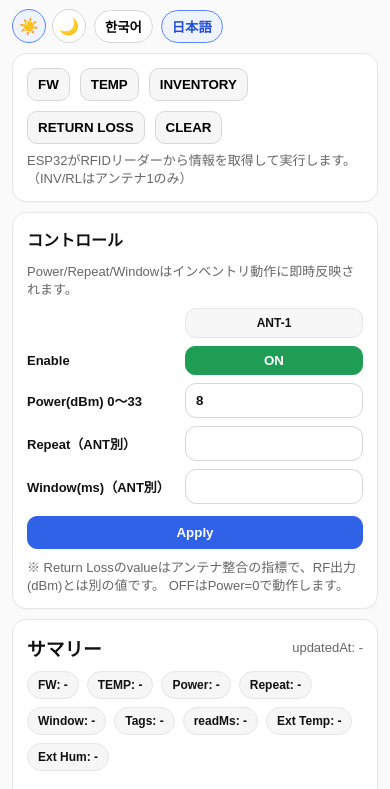
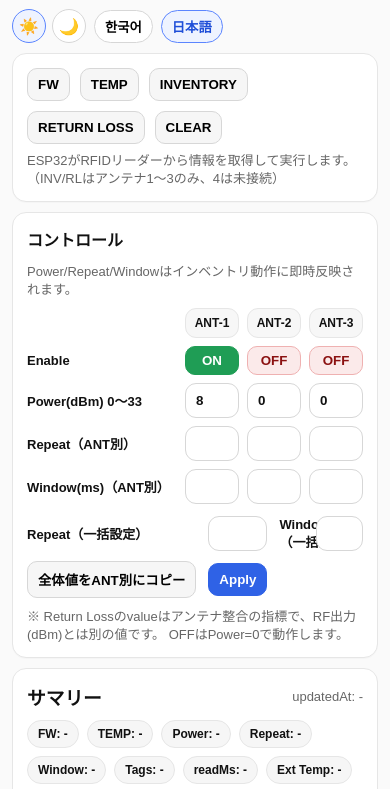
Before and after one commit to kakita7215/SUICA-R-STDY, a website: page public/index.html in a window 390 px wide. Shown: the part 43-832 px from the top of the page. Drawn offline with Linux system fonts and the light colour scheme.

Commit message:
Update index.html

```diff
--- a/public/index.html
+++ b/public/index.html
@@ -150,7 +150,7 @@
 
     .ctl-grid{
       display:grid;
-      grid-template-columns: 220px 1fr;
+      grid-template-columns: 220px repeat(3, minmax(0, 1fr));
       gap: 10px 12px;
       align-items:center;
       width:100%;
@@ -210,7 +210,7 @@
 
     .total-grid{
       display:grid;
-      grid-template-columns: 1fr;
+      grid-template-columns: 1fr 1fr auto auto;
       gap: 10px 12px;
       align-items:center;
       margin-top: 12px;
@@ -313,18 +313,18 @@
     @media (max-width: 760px){
       .wrap{ padding: 12px; }
       .title{ font-size: 22px; }
-      .ctl-grid{ grid-template-columns: 170px 1fr; }
+      .ctl-grid{ grid-template-columns: 170px repeat(3, minmax(0,1fr)); }
       .total-grid{ grid-template-columns: 1fr 1fr; }
       .total-grid .btn, .total-grid .btn.primary{ width:100%; }
     }
 
     @media (max-width: 520px){
-      .ctl-grid{ grid-template-columns: 150px 1fr; gap: 8px 8px; }
+      .ctl-grid{ grid-template-columns: 150px repeat(3, minmax(0,1fr)); gap: 8px 8px; }
       input[type="number"], input[type="text"]{ padding: 9px 10px; border-radius: 11px; }
       .anthead{ padding: 7px 8px; border-radius: 11px; font-size: 12px; }
       .rowlabel{ font-size: 13px; }
       .btn{ padding: 8px 10px; }
-      .total-grid{ grid-template-columns: 1fr; }
+      .total-grid{ grid-template-columns: 1fr 1fr auto auto; }
     }
   </style>
 </head>
@@ -355,11 +355,11 @@
         <button class="btn" id="btnCLEAR">CLEAR</button>
       </div>
       <div class="hint" id="topHint">
-        ESP32がRFIDリーダーから情報を取得して実行します。（INV/RLはアンテナ1のみ）
+        ESP32がRFIDリーダーから情報を取得して実行します。（INV/RLはアンテナ1〜3のみ、4は未接続）
       </div>
     </div>
 
-        <div class="card">
+            <div class="card">
       <div class="controlHeader">
         <h3 id="ctlTitle">コントロール</h3>
         <div class="hint" id="ctlHint" style="margin:0">
@@ -370,21 +370,38 @@
       <div class="ctl-grid">
         <div></div>
         <div class="anthead">ANT-1</div>
+        <div class="anthead">ANT-2</div>
+        <div class="anthead">ANT-3</div>
 
         <div class="rowlabel" id="lblEnable">Enable</div>
         <button id="ant1Toggle" class="antToggle on">ON</button>
+        <button id="ant2Toggle" class="antToggle off">OFF</button>
+        <button id="ant3Toggle" class="antToggle off">OFF</button>
 
         <div class="rowlabel" id="lblPower">Power(dBm) 0〜33</div>
         <input id="power1" type="number" min="0" max="33" />
+        <input id="power2" type="number" min="0" max="33" />
+        <input id="power3" type="number" min="0" max="33" />
 
         <div class="rowlabel" id="lblRepeatPer">Repeat（ANT別）</div>
         <input id="repeat1" type="number" min="1" max="255" />
+        <input id="repeat2" type="number" min="1" max="255" />
+        <input id="repeat3" type="number" min="1" max="255" />
 
         <div class="rowlabel" id="lblWindowPer">Window(ms)（ANT別）</div>
         <input id="windowMs1" type="number" min="50" max="5000" />
+        <input id="windowMs2" type="number" min="50" max="5000" />
+        <input id="windowMs3" type="number" min="50" max="5000" />
       </div>
 
       <div class="total-grid">
+        <div class="rowlabel" id="lblRepeatAll">Repeat（一括設定）</div>
+        <input id="repeatAll" type="number" min="1" max="255" />
+
+        <div class="rowlabel" id="lblWindowAll">Window(ms)（一括設定）</div>
+        <input id="windowAll" type="number" min="50" max="5000" />
+
+        <button class="btn" id="btnCopyAll">全体値をANT別にコピー</button>
         <button class="btn primary" id="btnApply">Apply</button>
       </div>
 
@@ -442,6 +459,9 @@
             <th>EPC</th>
             <th style="width:140px">NAME</th>
             <th style="width:90px">ANT1</th>
+            <th style="width:90px">ANT2</th>
+            <th style="width:90px">ANT3</th>
+            <th style="width:90px">BEST</th>
             <th style="width:90px">CONF</th>
           </tr>
         </thead>
@@ -454,7 +474,7 @@
     const I18N = {
       ko: {
         title: "SUICA R PJ Monitor",
-        topHint: "ESP32가 RFID 리더에서 정보를 받아 실행합니다. (INV/RL은 안테나 1만)",
+        topHint: "ESP32가 RFID 리더에서 정보를 받아 실행합니다. (INV/RL은 안테나 1~3만, 4는 미연결)",
         controlTitle: "컨트롤",
         controlHint: "Power/Repeat/Window는 인벤토리 동작에 즉시 반영됩니다.",
         labelPower: "Power(dBm) 0〜33",
@@ -482,7 +502,7 @@
       },
       ja: {
         title: "SUICA R PJ Monitor",
-        topHint: "ESP32がRFIDリーダーから情報を取得して実行します。（INV/RLはアンテナ1のみ）",
+        topHint: "ESP32がRFIDリーダーから情報を取得して実行します。（INV/RLはアンテナ1〜3のみ、4は未接続）",
         controlTitle: "コントロール",
         controlHint: "Power/Repeat/Windowはインベントリ動作に即時反映されます。",
         labelPower: "Power(dBm) 0〜33",
@@ -562,45 +582,85 @@
 
     applyTheme(theme);
 
-        const power1 = el("power1");
-    const repeat1 = el("repeat1");
-    const windowMs1 = el("windowMs1");
-    const ant1Toggle = el("ant1Toggle");
+            const power1 = el("power1"), power2 = el("power2"), power3 = el("power3");
+    const repeat1 = el("repeat1"), repeat2 = el("repeat2"), repeat3 = el("repeat3");
+    const windowMs1 = el("windowMs1"), windowMs2 = el("windowMs2"), windowMs3 = el("windowMs3");
+    const repeatAll = el("repeatAll"), windowAll = el("windowAll");
+    const ant1Toggle = el("ant1Toggle"), ant2Toggle = el("ant2Toggle"), ant3Toggle = el("ant3Toggle");
 
-    const antEnabled = [true];
-    let powerCache = null;
+    const antEnabled = [true, false, false];
+    const powerCache = [null, null, null];
 
-        function toggleInputDisabled(disabled){
-      power1.disabled = disabled;
-      repeat1.disabled = disabled;
-      windowMs1.disabled = disabled;
+            function toggleInputDisabled(idx, disabled){
+      const r = idx === 0 ? repeat1 : (idx === 1 ? repeat2 : repeat3);
+      const w = idx === 0 ? windowMs1 : (idx === 1 ? windowMs2 : windowMs3);
+      if (idx === 0) power1.disabled = disabled;
+      if (idx === 1) power2.disabled = disabled;
+      if (idx === 2) power3.disabled = disabled;
+      r.disabled = disabled;
+      w.disabled = disabled;
     }
 
-    function setAntEnabled(enabled){
-      antEnabled[0] = enabled;
+    function setAntEnabled(idx, enabled){
+      antEnabled[idx] = enabled;
       if (enabled){
-        const restored = (powerCache !== null && Number.isFinite(powerCache)) ? powerCache : 8;
-        power1.value = restored;
-        toggleInputDisabled(false);
+        const cached = powerCache[idx];
+        const fallback = 8;
+        const restored = (cached !== null && Number.isFinite(cached)) ? cached : fallback;
+        if (idx === 0) power1.value = restored;
+        if (idx === 1) power2.value = restored;
+        if (idx === 2) power3.value = restored;
+        toggleInputDisabled(idx, false);
       } else {
-        const current = Number(power1.value);
-        if (Number.isFinite(current) && current > 0) powerCache = current;
-        power1.value = 0;
-        toggleInputDisabled(true);
+        const current = idx === 0 ? Number(power1.value) : (idx === 1 ? Number(power2.value) : Number(power3.value));
+        if (Number.isFinite(current) && current > 0) powerCache[idx] = current;
+        if (idx === 0) power1.value = 0;
+        if (idx === 1) power2.value = 0;
+        if (idx === 2) power3.value = 0;
+        toggleInputDisabled(idx, true);
       }
       updateAntToggleUI();
     }
 
     function updateAntToggleUI(){
       const t = I18N[lang];
-      ant1Toggle.classList.toggle("on", antEnabled[0]);
-      ant1Toggle.classList.toggle("off", !antEnabled[0]);
-      ant1Toggle.textContent = antEnabled[0] ? t.btnOn : t.btnOff;
+      const buttons = [ant1Toggle, ant2Toggle, ant3Toggle];
+      buttons.forEach((btn, idx)=>{
+        btn.classList.toggle("on", antEnabled[idx]);
+        btn.classList.toggle("off", !antEnabled[idx]);
+        btn.textContent = antEnabled[idx] ? t.btnOn : t.btnOff;
+      });
     }
 
-    ant1Toggle.addEventListener("click", () => setAntEnabled(!antEnabled[0]));
+    ant1Toggle.addEventListener("click", () => setAntEnabled(0, !antEnabled[0]));
+    ant2Toggle.addEventListener("click", () => setAntEnabled(1, !antEnabled[1]));
+    ant3Toggle.addEventListener("click", () => setAntEnabled(2, !antEnabled[2]));
 
-    setAntEnabled(true);
+    function normalizeNumberInput(value){
+      if (typeof value !== "string") return null;
+      const normalized = value.replace(/[０-９]/g, (ch) => String.fromCharCode(ch.charCodeAt(0) - 0xFEE0)).trim();
+      if (normalized === "") return null;
+      const num = Number(normalized);
+      if (!Number.isFinite(num)) return null;
+      return normalized;
+    }
+
+    function applyBulkToAntFields(){
+      if (repeatAll.value !== "") {
+        repeat1.value = repeatAll.value;
+        repeat2.value = repeatAll.value;
+        repeat3.value = repeatAll.value;
+      }
+      if (windowAll.value !== "") {
+        windowMs1.value = windowAll.value;
+        windowMs2.value = windowAll.value;
+        windowMs3.value = windowAll.value;
+      }
+    }
+
+    setAntEnabled(0, true);
+    setAntEnabled(1, false);
+    setAntEnabled(2, false);
 
     function updateConnectionBadge(status){
       const t = I18N[lang];
@@ -664,17 +724,17 @@
       el("pillExtHum").textContent = "Ext Hum: -";
       el("updatedAtText").textContent = "updatedAt: -";
       el("rawPre").textContent = "{}";
-      el("tagBody").innerHTML = '<tr><td colspan="4">-</td></tr>';
+      el("tagBody").innerHTML = '<tr><td colspan="7">-</td></tr>';
       el("rlBody").innerHTML = '<tr><td colspan="4">-</td></tr>';
     }
 
     let lastTagData = null;
 
-        function renderTags(data){
+            function renderTags(data){
       const tags = Array.isArray(data.tags) ? data.tags : [];
       lastTagData = data;
       if (tags.length === 0){
-        el("tagBody").innerHTML = '<tr><td colspan="4">-</td></tr>';
+        el("tagBody").innerHTML = '<tr><td colspan="7">-</td></tr>';
         return;
       }
       const rows = tags.map((tag) => {
@@ -695,11 +755,14 @@
             <td>${epc}</td>
             <td>${nameCell}</td>
             <td>${show(rssi)}</td>
+            <td>-</td>
+            <td>-</td>
+            <td>${show(rssi)}</td>
             <td>${showCount(dupCount)}</td>
           </tr>
         `;
       }).join("");
-      el("tagBody").innerHTML = rows;
+      el("tagBody").innerHTML = '<tr><td colspan="7">-</td></tr>';
     }
 
     let lastEspStatus = "offline";
@@ -783,12 +846,20 @@
         return;
       }
 
-            const payload = {
+                  const payload = {
         type: "config",
         power1: toNumber(power1.value, 0),
+        power2: toNumber(power2.value, 0),
+        power3: toNumber(power3.value, 0),
         repeat1: toNumber(repeat1.value, 0),
+        repeat2: toNumber(repeat2.value, 0),
+        repeat3: toNumber(repeat3.value, 0),
         windowMs1: toNumber(windowMs1.value, 0),
-        ant1: antEnabled[0]
+        windowMs2: toNumber(windowMs2.value, 0),
+        windowMs3: toNumber(windowMs3.value, 0),
+        ant1: antEnabled[0],
+        ant2: antEnabled[1],
+        ant3: antEnabled[2]
       };
 
       ws.send(JSON.stringify(payload));
@@ -821,8 +892,11 @@
 
     setLang("ja");
     el("btnINV").addEventListener("click", sendRfidRead);
-    el("btnApply").addEventListener("click", sendConfig);
-    el("btnFW").addEventListener("click", () => sendCommand("get_fw"));
+        el("btnApply").addEventListener("click", sendConfig);
+    el("btnCopyAll").addEventListener("click", applyBulkToAntFields);
+    repeatAll.addEventListener("input", applyBulkToAntFields);
+    windowAll.addEventListener("input", applyBulkToAntFields);
+    el("btnFW").addEventListener("click", () => sendCommand("get_fw"));("click", () => sendCommand("get_fw"));
     el("btnTEMP").addEventListener("click", () => sendCommand("get_temp"));
     el("btnRL").addEventListener("click", () => sendCommand("get_return_loss"));
     el("btnCLEAR").addEventListener("click", clearUi);
```
